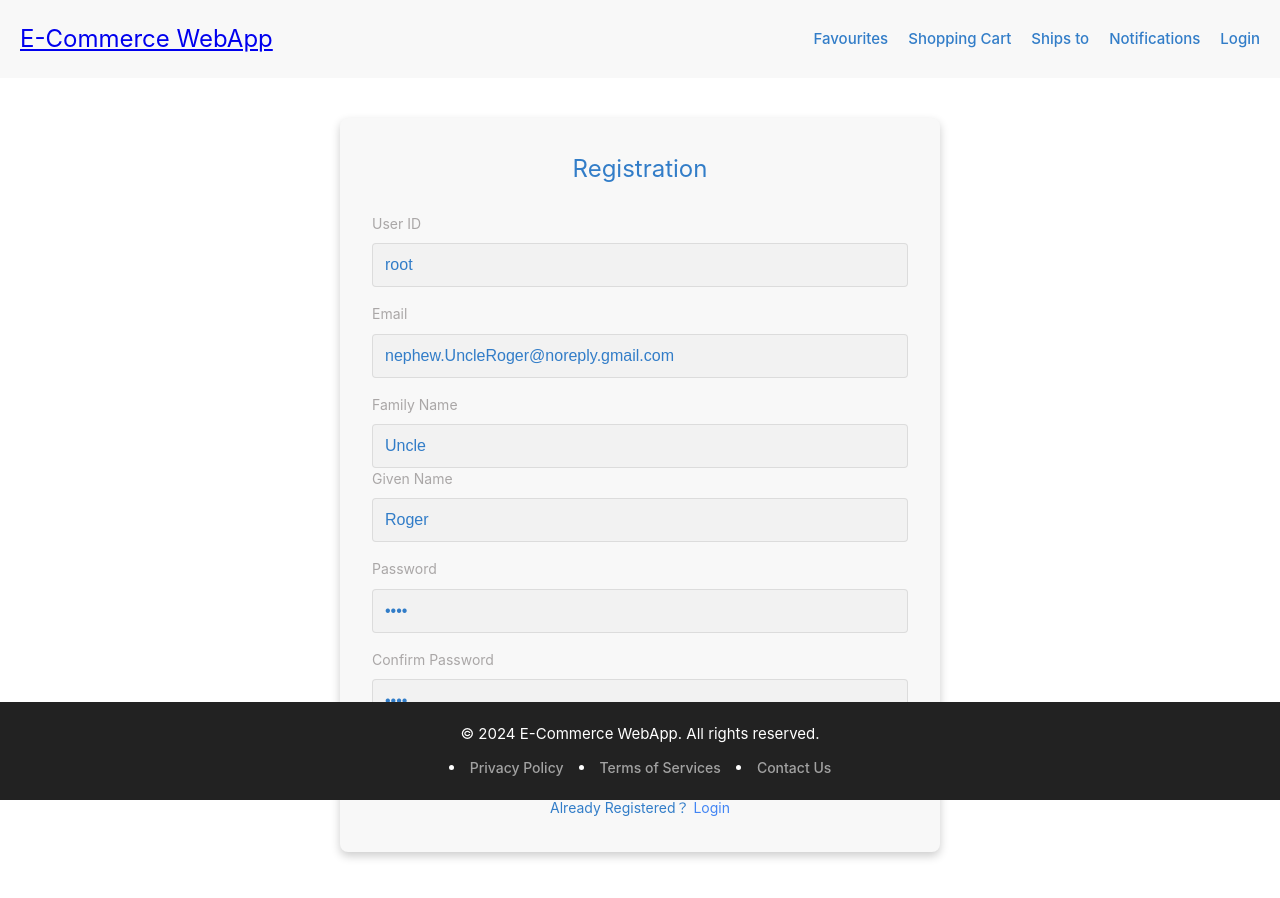
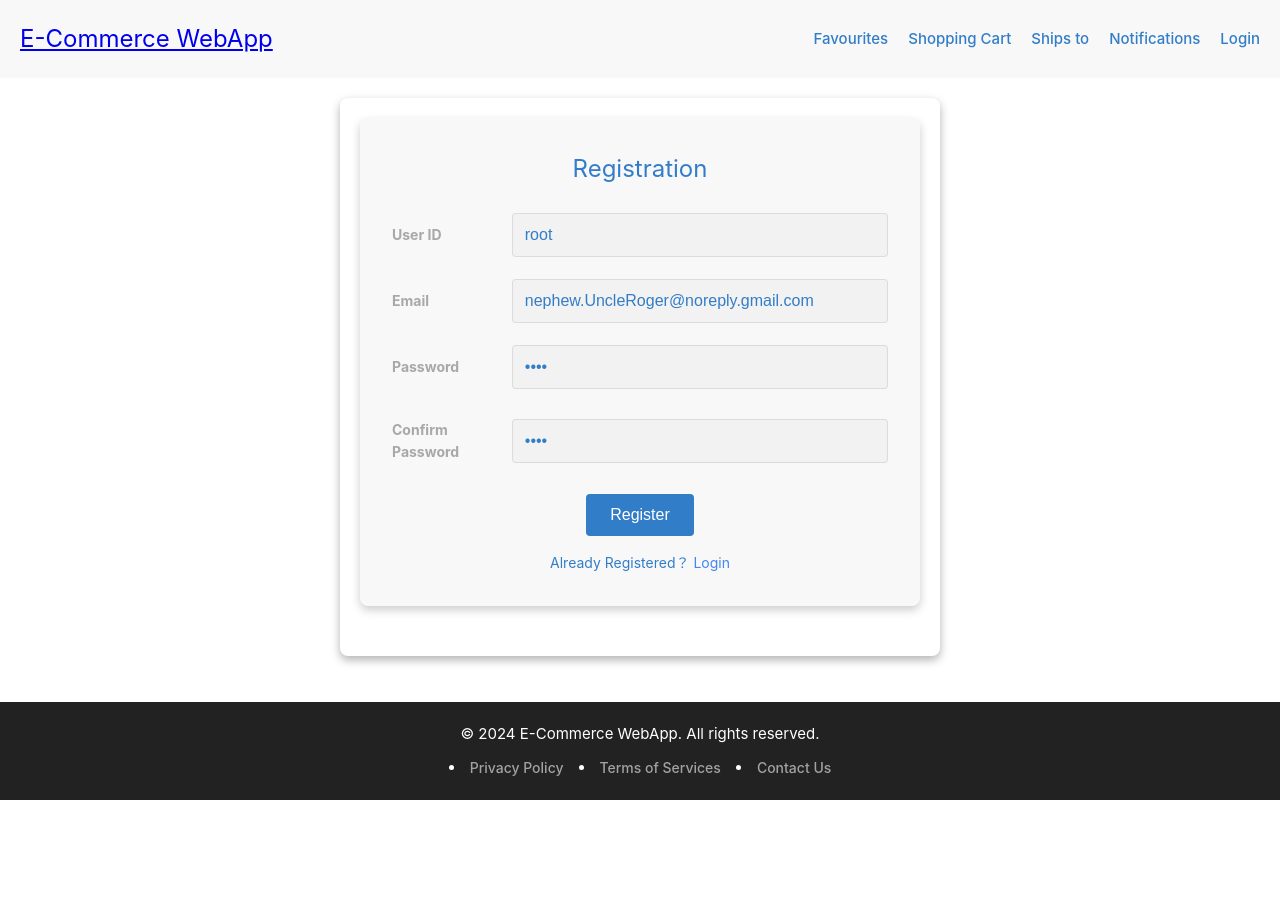
Before and after one commit to csning1998/-Suspended-e-commerce-full-stack-assignment, a Vue app in the folder frontend/: page /register in a window 1280 px wide. Shown: the top 898 px of the page. After the commit the page ends 800 px from the top, so only its background shows below. Built offline with nearby package versions, Linux system fonts and the light colour scheme; no server answers.

Commit message:
Fixed: CSS Layout

```diff
--- a/frontend/src/assets/form.css
+++ b/frontend/src/assets/form.css
@@ -1,19 +1,36 @@
 .form-container {
     display: flex;
     flex-direction: column;
-    align-items: center;
+    width: 600px;
     margin: 20px auto;
     padding: 20px;
-    min-height: 100vh;
+    border-radius: 8px;
+    box-shadow: 0 4px 10px rgba(0, 0, 0, 0.3);
     background-color: var(--color-background);
-    transition: background-color 0.3s;
+    color: var(--color-text);
+}
+
+.form-header {
+    display: flex;
+    align-items: center;
+    justify-content: space-between;
+    margin-bottom: 20px;
+}
+
+.form-header h1 {
+    font-size: 1.8rem;
+    font-weight: bold;
+}
+
+.form-section {
+    margin-bottom: 20px;
+    padding-bottom: 10px;
 }
 
 .form-card {
     background-color: var(--color-background-soft);
     padding: 32px;
-    width: 600px;
-
+    /* width: 600px; */
     border-radius: 8px;
     box-shadow: 0 4px 10px rgba(0, 0, 0, 0.2);
     transition: background-color 0.3s, box-shadow 0.3s;
@@ -31,13 +48,47 @@
     flex-direction: column;
 }
 
+.form-item {
+    width:100%;
+    display: flex;
+    align-items: center;
+    justify-content: space-between;
+    margin-bottom: 10px;
+}
+
+.form-item label {
+    font-weight: bold;
+    width: 150px;
+}
+
+.form-item span {
+    flex: 1;
+    text-align: right;
+    line-height: 1.5;
+    padding: 5px 0;
+}
+
+.form-item input [type="text"] .form-item input [type="date"] {
+    flex: 1;
+    padding: 5px 10px;
+    border: none;
+    border-radius: 5px;
+    outline: none;
+    box-shadow: 0 1px 3px rgba(0, 0, 0, 0.3);
+}
+
+.form-item input:focus {
+    border: 1px solid #1e88e5;
+}
+
 .form-field {
-    margin-bottom: 16px;
+    margin-bottom: 12px;
+    display: flex;
 }
 
 .form-field label {
     display: block;
-    margin-bottom: 8px;
+    margin: 8px 8px 8px 0;
     font-size: 14px;
     color: var(--vt-c-text-light-2);
     transition: color 0.3s;
@@ -47,7 +98,7 @@
     display: flex;
     flex-direction: row;
     align-items: center;
-    justify-content: center;
+    justify-content: space-around;
     width: 100%;
 }
 
@@ -76,7 +127,8 @@
     background-color: var(--vt-c-indigo);
     color: var(--vt-c-white);
     padding: 12px 24px;
-    width: 288px;
+    margin:0;
+    /* width: 288px; */
     border: none;
     border-radius: 4px;
     cursor: pointer;
@@ -84,7 +136,16 @@
     transition: background-color 0.3s, box-shadow 0.3s;
 }
 
+.form-button:disabled {
+    background-color: #424242;
+    cursor: not-allowed;
+}
+
 .form-button:hover {
     background-color: var(--vt-c-black-soft);
     box-shadow: 0 4px 10px rgba(0, 0, 0, 0.3);
 }
+
+.form-button:hover:not(:disabled) {
+    background-color: #1565c0;
+}
--- a/frontend/src/components/auth/RegisterForm.vue
+++ b/frontend/src/components/auth/RegisterForm.vue
@@ -8,11 +8,13 @@ const props = defineProps<{
 
 <template>
   <div class="form-container">
+    <section class="form-section">
       <div class="form-card">
         <h2 class="form-title">Registration</h2>
 
         <form class="form-body" @submit.prevent="onSubmit">
           <div class="form-field">
+            <div class="form-item">
               <label for="userId">User ID</label>
               <input
                 id="userId"
@@ -21,7 +23,9 @@ const props = defineProps<{
                 required
               />
             </div>
+          </div>
           <div class="form-field">
+            <div class="form-item">
               <label for="userEmail">Email</label>
               <input
                 id="userEmail"
@@ -30,15 +34,19 @@ const props = defineProps<{
                 required
               />
             </div>
-        <div class="form-field">
-          <label for="userEmail">Family Name</label>
+          </div>
+          <!-- <div class="form-field">
+            <div class="form-item">
+              <label class="form-field label" for="userEmail"
+                >Family Name</label
+              >
               <input
                 id="userFamilyName"
                 type="text"
                 v-model="registrationFormData.userFamilyName"
                 required
               />
-          <label for="userEmail">Given Name</label>
+              <label class="form-field label" for="userEmail">Given Name</label>
               <input
                 id="userGivenName"
                 type="text"
@@ -46,8 +54,12 @@ const props = defineProps<{
                 required
               />
             </div>
+          </div> -->
           <div class="form-field">
-          <label for="userPassword">Password</label>
+            <div class="form-item">
+              <label for="userPassword"
+                >Password</label
+              >
               <input
                 id="userPassword"
                 type="password"
@@ -55,9 +67,12 @@ const props = defineProps<{
                 required
               />
             </div>
-
+          </div>
           <div class="form-field">
-          <label for="confirmPassword">Confirm Password</label>
+            <div class="form-item">
+              <label class="label" for="confirmPassword"
+                >Confirm Password</label
+              >
               <input
                 id="confirmPassword"
                 type="password"
@@ -65,6 +80,15 @@ const props = defineProps<{
                 required
               />
             </div>
+          </div>
+
+          <!-- <div class="form-field">
+            <div class="form-item">
+              <label class="label">&nbsp;aaa</label>
+              <button class="form-button" type="submit">Register</button>
+            </div>
+          </div> -->
+
           <div class="form-button-container">
             <button class="form-button" type="submit">Register</button>
           </div>
@@ -74,6 +98,7 @@ const props = defineProps<{
           <router-link to="/login">Login</router-link>
         </p>
       </div>
+    </section>
   </div>
 </template>
 
```
Lines whose indentation alone changed are shown as unchanged.
